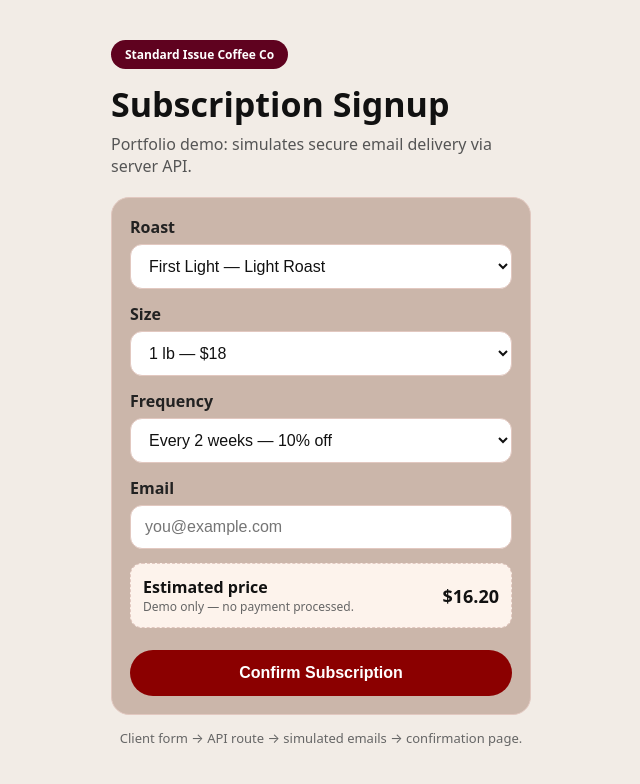
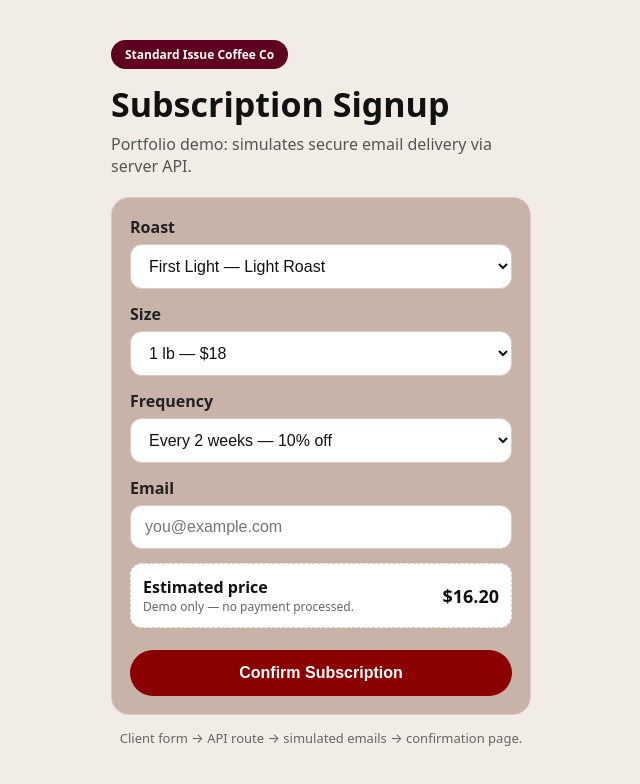
Before and after one commit to masonbarneslv/standard-issue-coffee-co., a Next.js app: page /subscribe in a window 1280 px wide. Shown: the top 784 px of the page, without its empty margins (319-959 px from the left). Built offline with nearby package versions, Linux system fonts and the light colour scheme.

Commit message:
Change card background colors in page.jsx

```diff
--- a/app/subscribe/page.jsx
+++ b/app/subscribe/page.jsx
@@ -172,7 +172,7 @@ const styles = {
     marginBottom: 20,
   },
   card: {
-    background: "#cbb6aa",
+    background: "#c7b3a8",
     borderRadius: 18,
     padding: 18,
     border: "1px solid #e2c8c0",
@@ -200,7 +200,7 @@ const styles = {
   border: "1px dashed #e2c8c0",
   borderRadius: 12,
   padding: 12,
-  background: "#fdf3ec",
+  background: "#ffffff",
   color: "#111",
 },
   muted: {
```
